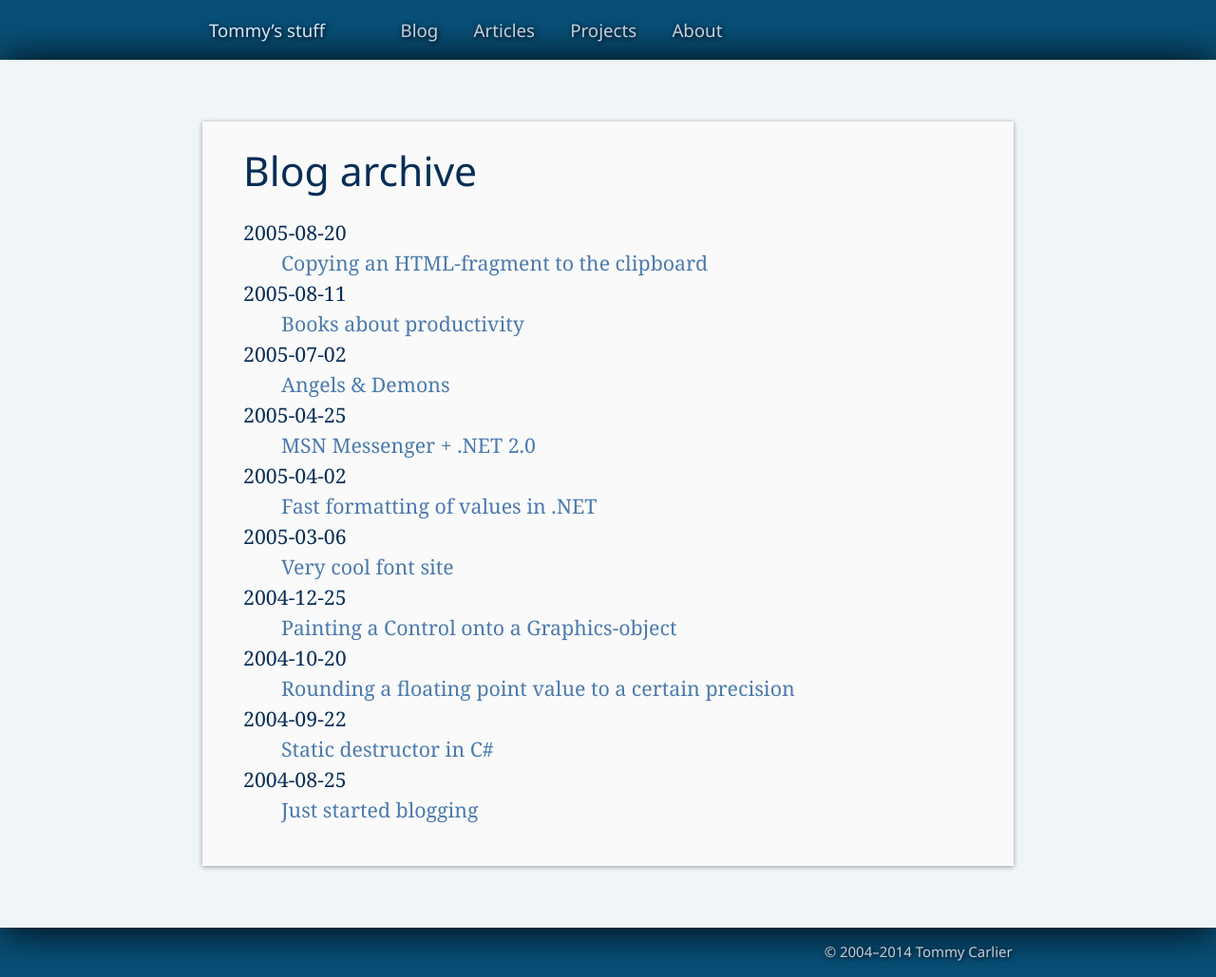
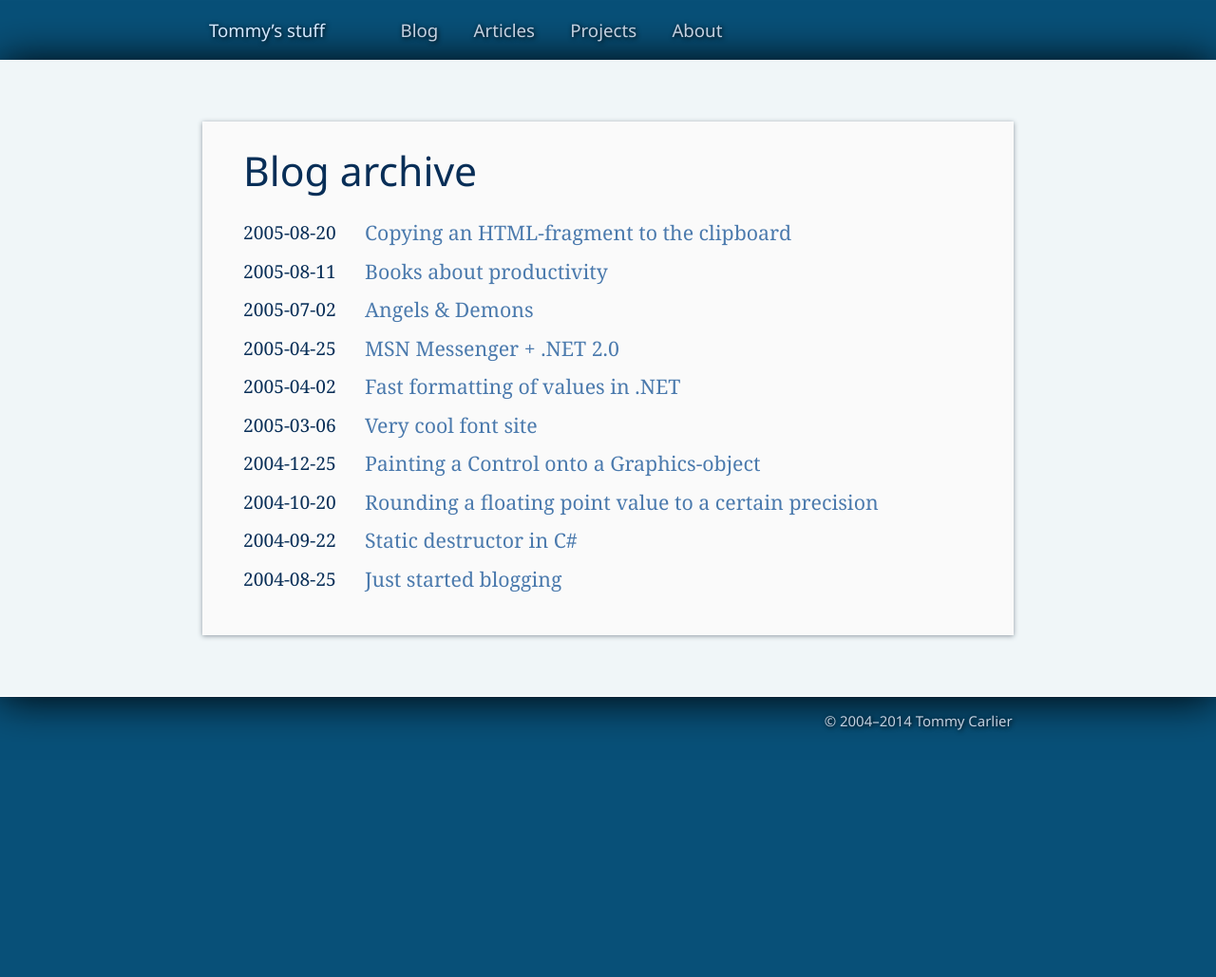
Before and after one commit to tommy-carlier/www.tcx.be, a Jekyll site: the page built from blog/archive.html, in a window 1280 px wide. Shown: the whole page at 95% size. Built offline with Jekyll 4.4.1, drawn with Linux system fonts in a browser that asks for light colours; after the commit the page ends 900 px from its top, so only the background shows below that.

Commit message:
Changed styling of archive page

```diff
--- a/assets/site.sass
+++ b/assets/site.sass
@@ -107,6 +107,16 @@ h1 + h2,
 h2 + p
   margin-top: 0.3em
 
+dt
+  float: left
+  font-size: 90%
+
+dd
+  margin-bottom: 0.4em
+
+.dates > dd
+  margin-left: 6em
+
 article
   margin: 2em 0
   padding: 1em 2em
--- a/blog/archive.html
+++ b/blog/archive.html
@@ -3,7 +3,7 @@ layout: post
 title: Blog archive
 ---
 
-<dl>
+<dl class="dates">
 {% for post in site.posts %}
   <dt>{{post.date | date:'%F'}}</dt><dd><a href="{{post.url}}">{{post.title}}</a></dd>
 {% endfor %}
```
